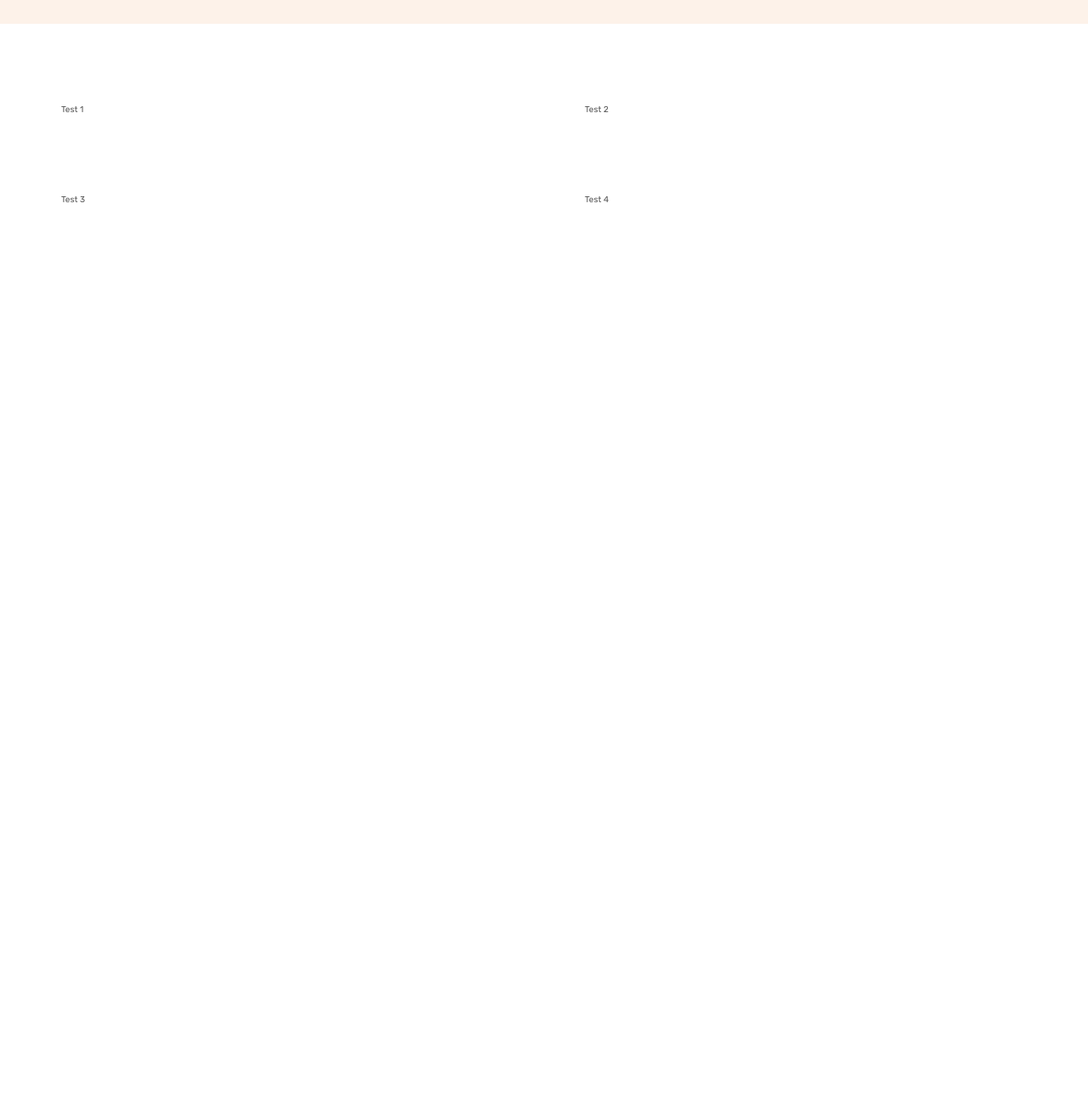
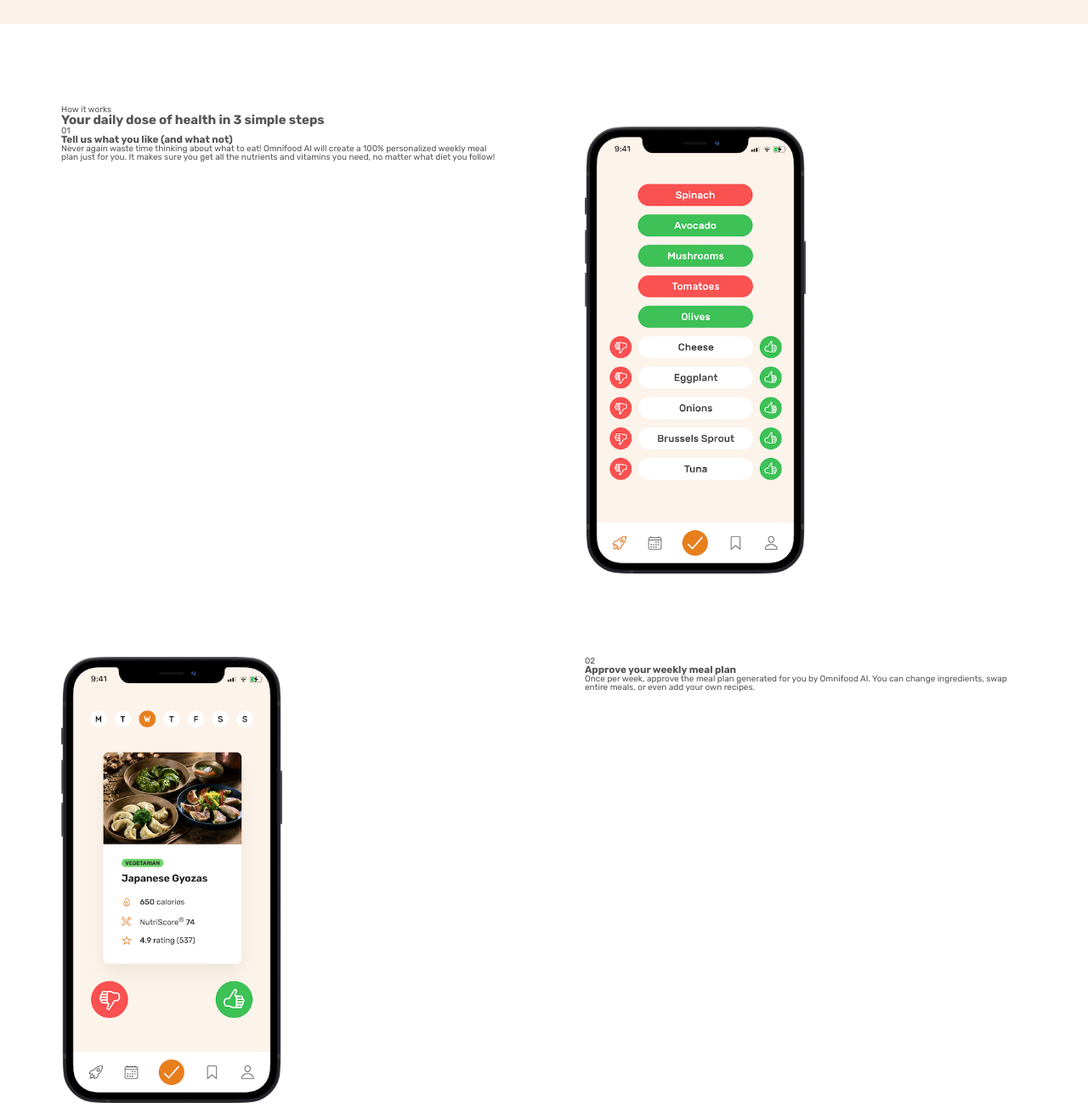
Before and after one commit to JuriLu/Omnifood, a website: page index.html in a window 1280 px wide. Shown: the part 780-2084 px from the top of the page at 85% size. Before the commit the page ends 1116 px from the top, so only its background shows below. Drawn offline with Linux system fonts and the light colour scheme.

Commit message:
how it Works part 1

```diff
--- a/index.html
+++ b/index.html
@@ -66,11 +66,73 @@
                 </section>
 
                 <section class="section-how">
+
+                    <div class="container">
+                       <span class="subheading">How it works</span>
+                       <h2 class="heading-secondary">Your daily dose of health in 3 simple steps</h2>
+                    </div>
+
                     <div class="container grid grid--2-cols">
-                        <div>Test 1</div>
-                        <div>Test 2</div>
-                        <div>Test 3</div>
-                        <div>Test 4</div>
+
+                        <!-- STEP 01 -->
+                        <div class="step-text-bow">
+                            <p class="step-number">01</p>
+                            <h3 class="heading-tertiary">Tell us what you like (and what not)</h3>
+                            <p class="step-description">
+                                Never again waste time thinking about what to eat!
+                                Omnifood AI will create a 100% personalized
+                                weekly meal plan just for you. It makes sure
+                                you get all the nutrients and vitamins you need,
+                                no matter what diet you follow!
+                            </p>
+                        </div>
+                        <div class="step-img-box">
+                            <img
+                            src="assets/img/app/app-screen-1.png"
+                            class="step-img"
+                            alt=""Iphone app
+                            preferences selection screen>
+                        </div>
+
+                        <!-- STEP 02 -->
+
+                        <div class="step-img-box">
+                            <img
+                            src="assets/img/app/app-screen-2.png"
+                            class="step-img"
+                            alt=""Iphone app
+                            meal approving plan>
+                        </div>
+                        <div class="step-text-bow">
+                            <p class="step-number">02</p>
+                            <h3 class="heading-tertiary">Approve your weekly meal plan</h3>
+                            <p class="step-description">
+                                Once per week, approve the meal plan
+                                generated for you by Omnifood AI. You can
+                                change ingredients, swap entire meals, or
+                                even add your own recipes.
+                            </p>
+                        </div>
+
+                        <!-- STEP 03 -->
+                        <div class="step-text-bow">
+                            <p class="step-number">03</p>
+                            <h3 class="heading-tertiary">Receive meals at convenient time</h3>
+                            <p class="step-description">
+                                Best chefs in town will cook your
+                                selected meal every day, and we will
+                                deliver it to your door whenever works
+                                best for you. You can change delivery
+                                schedule and address daily!
+                            </p>
+                        </div>
+                        <div class="step-img-box">
+                            <img
+                            src="assets/img/app/app-screen-3.png"
+                            class="step-img"
+                            alt=""Iphone app
+                            delivery screen>
+                        </div>
                     </div>
                 </section>
 
```
